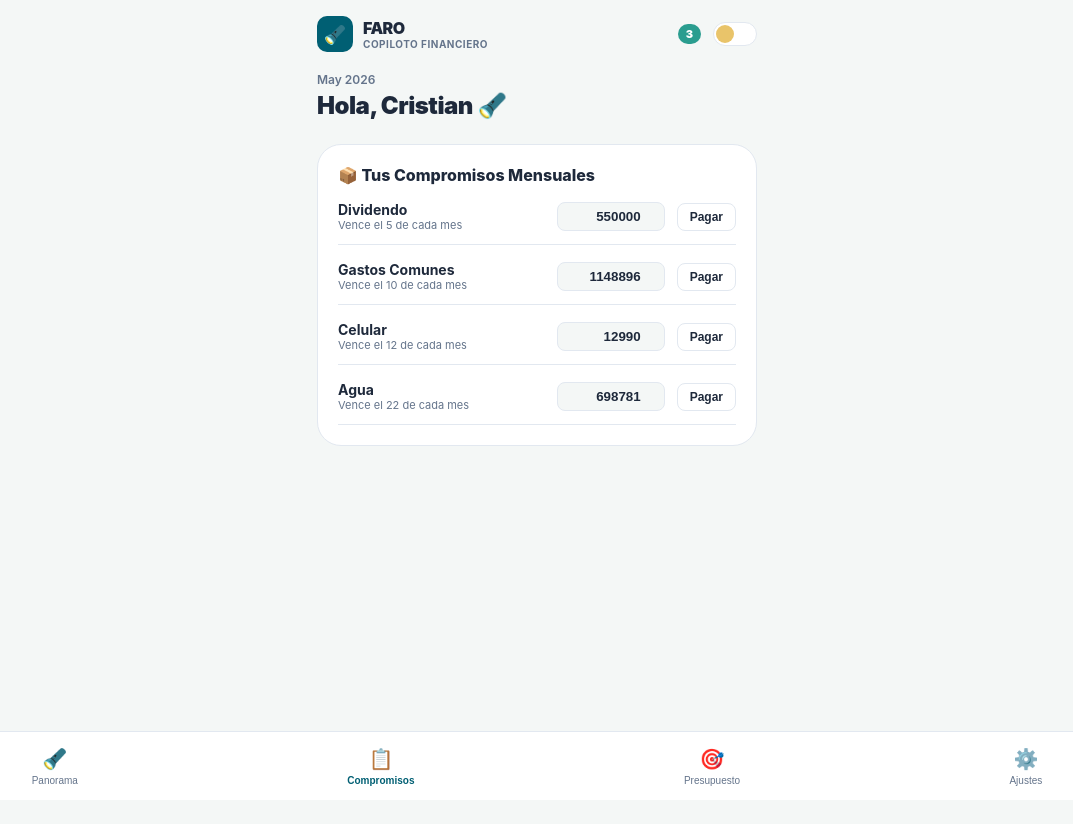
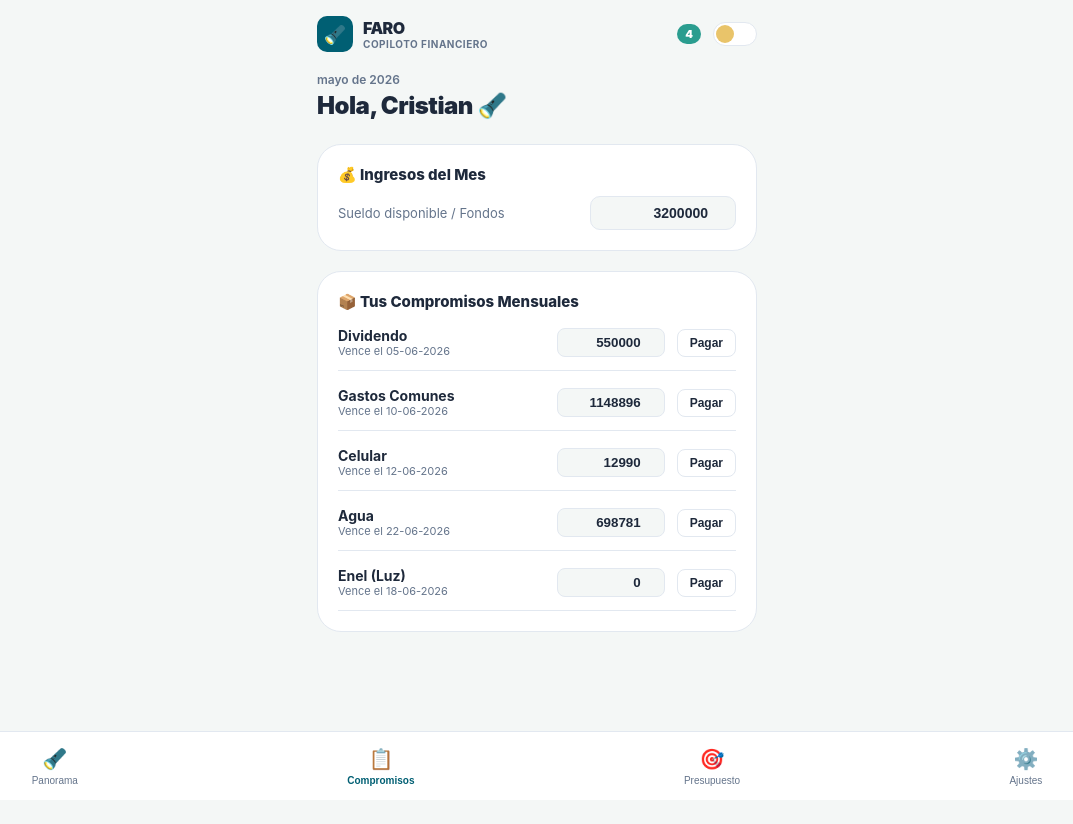
Before and after one commit to cristiancontrerasma-png/Faro-App, a Next.js app: page / in a window 1280 px wide. Both pictures are taken after a click on the button "📋 Compromisos". Shown: the top 824 px of the page, without its empty margins (103-1176 px from the left). Built offline with nearby package versions, Linux system fonts and the light colour scheme.

Commit message:
Update page.jsx

```diff
--- a/app/page.jsx
+++ b/app/page.jsx
@@ -7,7 +7,7 @@ import React, { useState } from 'react';
 const TENSION_MAX = 100;
 
 const EMPRESAS = [
-  {key:"enel",           nombre:"Enel (Luz)",          query:"from:enelchile.cl OR from:notificaciones@enel.cl"},
+  {key:"enel",           nombre:"Enel (Luz)",          query:"from:enelchile.cl OR from:notificaciones@enel.cl OR from:enel.com"},
   {key:"cge",            nombre:"CGE (Luz)",           query:"from:cge.cl"},
   {key:"aguas_andinas",  nombre:"Aguas Andinas",       query:"from:aguasandinas.cl"},
   {key:"esval",          nombre:"ESVAL (Agua)",        query:"from:esval.cl"},
@@ -45,7 +45,8 @@ const co = {
   borderLight: '#E2E8F0', borderDark: '#2C3E50'
 };
 
-const NOW = new Date();
+// RELOJ DE CONTROL - Fijado en la fecha real actual
+const NOW = new Date(2026, 4, 27); // 27 de Mayo, 2026 (Mes 4 en JS es Mayo)
 
 const fmtFull = (v) => {
   if (!v && v !== 0) return '$0';
@@ -80,7 +81,9 @@ function GmailSyncBanner({ boletasDetectadas, onConfirmar, onDescartar, t, isDar
           <div key={b.key} style={{display:"flex",justifyContent:"space-between",alignItems:"center",padding:"10px 13px",background:isDark?"rgba(255,255,255,0.06)":"rgba(255,255,255,0.6)",borderRadius:10,border:'1px solid '+(isDark?'rgba(255,255,255,0.05)':'rgba(0,0,0,0.03)')}}>
             <div>
               <div style={{fontSize:13,fontWeight:700,color:isDark?"#ECFDF5":"#064E3B"}}>{b.nombre}</div>
-              {b.diaVence&&<div style={{fontSize:11,color:t.t3}}>Vence día {b.diaVence}</div>}
+              {b.fechaVenceReal && (
+                <div style={{fontSize:11,color:t.t3}}>Vence el {b.fechaVenceReal.toLocaleDateString('es-CL', {day: 'numeric', month: 'short'})}</div>
+              )}
             </div>
             <div style={{fontSize:16,fontWeight:800,color:t.green}}>{fmtFull(b.monto)}</div>
           </div>
@@ -90,7 +93,7 @@ function GmailSyncBanner({ boletasDetectadas, onConfirmar, onDescartar, t, isDar
         <button onClick={onDescartar} style={{padding:"11px",borderRadius:12,background:"transparent",color:t.t2,border:"1px solid "+(t.border),cursor:"pointer",fontFamily:"inherit",fontWeight:700,fontSize:13}}>
           Ignorar
         </button>
-        <button onClick={()=>onConfirmar(boletasDetectadas)} style={{padding:"11px",borderRadius:12,background:`linear-gradient(135deg,${t.green},#047857)`,color:"#fff",border:"none",cursor:"pointer",fontFamily:"inherit",fontWeight:700,fontSize:13,boxShadow:'0 2px 8px rgba(4,120,87,0.3)'}}>
+        <button onClick={() => onConfirmar(boletasDetectadas)} style={{padding:"11px",borderRadius:12,background:`linear-gradient(135deg,${t.green},#047857)`,color:"#fff",border:"none",cursor:"pointer",fontFamily:"inherit",fontWeight:700,fontSize:13,boxShadow:'0 2px 8px rgba(4,120,87,0.3)'}}>
           ✓ Cargar en FARO
         </button>
       </div>
@@ -112,8 +115,10 @@ function PanoramaView({ data, onBoletasConfirmadas, t, isDark }) {
   const tension = calcTension(compromisos, ingresos, 0);
   const tInfo = tensionInfo(tension);
 
+  // Ordenar por días de vencimiento reales de menor a mayor
   const proximos = compromisos.filter(c=>c.activo&&!c.pagado)
-    .map(c=>({...c,dias:diasHasta(c.dia)})).sort((a,b)=>a.dias-b.dias).slice(0,4);
+    .map(c=>({ ...c, dias: diasHasta(c.dia, c.fechaVenceReal) }))
+    .sort((a,b)=>a.dias-b.dias).slice(0,4);
 
   return (
     <div>
@@ -160,20 +165,27 @@ function PanoramaView({ data, onBoletasConfirmadas, t, isDark }) {
 
       <div style={{background:t.card,borderRadius:24,padding:22,border:'1px solid '+t.border}}>
         <div style={{fontSize:15,fontWeight:800,color:t.text,marginBottom:16}}>⏰ Próximos vencimientos</div>
+        {proximos.length === 0 ? (
+          <div style={{fontSize:13,color:t.textMuted,textAlign:'center',padding:'10px 0'}}>¡No quedan vencimientos pendientes! 🎉</div>
+        ) : (
           <div style={{display:'flex',flexDirection:'column',gap:14}}>
-          {proximos.map(c=>(
+            {proximos.map(c=>{
+              const textoDias = c.dias === 0 ? "Vence hoy 🚨" : c.dias < 0 ? `Venció hace ${Math.abs(c.dias)} días ⚠️` : `En ${c.dias} días`;
+              return (
                 <div key={c.id} style={{display:'flex',alignItems:'center',justifyContent:'space-between'}}>
                   <div style={{display:'flex',alignItems:'center',gap:12}}>
                     <span style={{fontSize:20}}>{getIcon(c.nombre)}</span>
                     <div>
                       <div style={{fontSize:14,fontWeight:700,color:t.text}}>{c.nombre}</div>
-                  <div style={{fontSize:11,color:t.textMuted}}>Día {c.dia} del mes</div>
+                      <div style={{fontSize:11,color:c.dias <= 2 ? co.red : t.textMuted, fontWeight: c.dias <= 2 ? '700' : '500'}}>{textoDias} ({c.fechaVenceReal ? c.fechaVenceReal.toLocaleDateString('es-CL', {day:'numeric', month:'short'}) : `Día ${c.dia}`})</div>
                     </div>
                   </div>
                   <div style={{fontSize:14,fontWeight:800,color:t.text}}>{fmtFull(c.monto)}</div>
                 </div>
-          ))}
+              );
+            })}
           </div>
+        )}
       </div>
     </div>
   );
@@ -182,16 +194,33 @@ function PanoramaView({ data, onBoletasConfirmadas, t, isDark }) {
 // ==========================================
 // VISTA: COMPROMISOS
 // ==========================================
-function CompromisosView({ data, onTogglePago, onUpdateMonto, t }) {
+function CompromisosView({ data, onTogglePago, onUpdateMonto, onUpdateIngresos, t }) {
   return (
+    <div style={{display:'flex', flexDirection:'column', gap:20}}>
+
       <div style={{background:t.card,borderRadius:24,padding:20,border:'1px solid '+t.border}}>
-      <div style={{fontSize:16,fontWeight:800,color:t.text,marginBottom:16}}>📦 Tus Compromisos Mensuales</div>
+        <div style={{fontSize:15,fontWeight:800,color:t.text,marginBottom:12}}>💰 Ingresos del Mes</div>
+        <div style={{display:'flex',justifyContent:'space-between',alignItems:'center'}}>
+          <div style={{fontSize:13,color:t.textMuted}}>Sueldo disponible / Fondos</div>
+          <input
+            type="number"
+            value={data.ingresos}
+            onChange={(e) => onUpdateIngresos(e.target.value)}
+            style={{width:120,padding:'8px 12px',borderRadius:10,border:'1px solid '+t.border,background:t.bg,color:t.text,fontWeight:'800',textAlign:'right',fontSize:14}}
+          />
+        </div>
+      </div>
+
+      <div style={{background:t.card,borderRadius:24,padding:20,border:'1px solid '+t.border}}>
+        <div style={{fontSize:15,fontWeight:800,color:t.text,marginBottom:16}}>📦 Tus Compromisos Mensuales</div>
         <div style={{display:'flex',flexDirection:'column',gap:16}}>
           {data.compromisos.map(c => (
             <div key={c.id} style={{display:'flex',justifyContent:'space-between',alignItems:'center',paddingBottom:12,borderBottom:'1px solid '+t.border}}>
               <div>
                 <div style={{fontSize:14,fontWeight:700,color:t.text,textDecoration:c.pagado?'line-through':'none',opacity:c.pagado?0.5:1}}>{c.nombre}</div>
-              <div style={{fontSize:11,color:t.textMuted}}>Vence el {c.dia} de cada mes</div>
+                <div style={{fontSize:11,color:t.textMuted}}>
+                  {c.fechaVenceReal ? `Vence el ${c.fechaVenceReal.toLocaleDateString('es-CL')}` : `Día ${c.dia} de cada mes`}
+                </div>
               </div>
               <div style={{display:'flex',alignItems:'center',gap:12}}>
                 <input
@@ -208,11 +237,12 @@ function CompromisosView({ data, onTogglePago, onUpdateMonto, t }) {
           ))}
         </div>
       </div>
+    </div>
   );
 }
 
 // ==========================================
-// VISTA: PRESUPUESTO
+// VISTAS ADICIONALES (PRESUPUESTO Y AJUSTES)
 // ==========================================
 function PresupuestoView({ data, t }) {
   return (
@@ -225,9 +255,6 @@ function PresupuestoView({ data, t }) {
   );
 }
 
-// ==========================================
-// VISTA: AJUSTES
-// ==========================================
 function AjustesView({ t }) {
   return (
     <div style={{background:t.card,borderRadius:24,padding:20,border:'1px solid '+t.border}}>
@@ -244,7 +271,7 @@ function AjustesView({ t }) {
   );
 }
 
-// Lógica de Soporte
+// Lógica de cálculo y fechas core
 function calcTension(compromisos, ingresos, gastado) {
   if (!ingresos) return 0;
   const pendientes = compromisos.filter(c=>c.activo&&!c.pagado).reduce((s,c)=>s+Number(c.monto||0),0);
@@ -255,11 +282,25 @@ function tensionInfo(t) {
   if (t < 75) return { label: 'Zona de cuidado', color: co.yellow, emoji: '🟡' };
   return { label: 'Zona crítica', color: co.red, emoji: '🚨' };
 }
-function diasHasta(dia) {
-  const target = new Date(NOW.getFullYear(), NOW.getMonth(), dia);
-  if (target < NOW && dia < NOW.getDate()) target.setMonth(target.getMonth() + 1);
-  return Math.ceil((target - NOW) / (1000 * 60 * 60 * 24));
+
+// NUEVA FUNCIÓN: Calcula días usando objetos Date reales
+function diasHasta(diaDefecto, fechaReal) {
+  let target;
+  if (fechaReal) {
+    target = new Date(fechaReal);
+  } else {
+    target = new Date(NOW.getFullYear(), NOW.getMonth(), diaDefecto);
+    if (target < NOW && diaDefecto < NOW.getDate()) target.setMonth(target.getMonth() + 1);
   }
+
+  // Resetear horas para cálculo limpio por días enteros
+  const d1 = new Date(NOW.getFullYear(), NOW.getMonth(), NOW.getDate());
+  const d2 = new Date(target.getFullYear(), target.getMonth(), target.getDate());
+
+  const diffTime = d2 - d1;
+  return Math.round(diffTime / (1000 * 60 * 60 * 24));
+}
+
 function getIcon(n) {
   const l = n.toLowerCase();
   if (l.includes('luz')||l.includes('enel')) return '💡';
@@ -278,16 +319,19 @@ export default function FaroApp() {
   const [data, setData] = useState({
     ingresos: 3200000,
     compromisos: [
-      { id: 1, nombre: 'Dividendo', monto: 550000, dia: 5, activo: true, pagado: false },
-      { id: 2, nombre: 'Gastos Comunes', monto: 1148896, dia: 10, activo: true, pagado: false },
-      { id: 3, nombre: 'Celular', monto: 12990, dia: 12, activo: true, pagado: false },
-      { id: 4, nombre: 'Agua', monto: 698781, dia: 22, activo: true, pagado: false }
+      { id: 1, nombre: 'Dividendo', monto: 550000, dia: 5, fechaVenceReal: new Date(2026, 5, 5), activo: true, pagado: false }, // 5 de Junio
+      { id: 2, nombre: 'Gastos Comunes', monto: 1148896, dia: 10, fechaVenceReal: new Date(2026, 5, 10), activo: true, pagado: false }, // 10 de Junio
+      { id: 3, nombre: 'Celular', monto: 12990, dia: 12, fechaVenceReal: new Date(2026, 5, 12), activo: true, pagado: false }, // 12 de Junio
+      { id: 4, nombre: 'Agua', monto: 698781, dia: 22, fechaVenceReal: new Date(2026, 5, 22), activo: true, pagado: false }, // 22 de Junio
+      { id: 5, nombre: 'Enel (Luz)', monto: 0, dia: 18, fechaVenceReal: new Date(2026, 5, 18), activo: true, pagado: false } // Proxima boleta Enel: 18 de Junio
     ],
     categorias: [],
     boletasGmail: [
-      { key: 'agua', nombre: 'Agua', monto: 698781, diaVence: '22' },
-      { key: 'gastos_comunes', nombre: 'Gastos Comunes', monto: 1148896, diaVence: '10' },
-      { key: 'scotiabank', nombre: 'Dividendo', monto: 550000, diaVence: '05' }
+      // La boleta que llegó el lunes pasado vencía el 11 de Junio (un ejemplo de fecha real de cobro)
+      { key: 'enel', nombre: 'Enel (Luz)', monto: 45230, fechaVenceReal: new Date(2026, 5, 11) },
+      { key: 'agua', nombre: 'Agua', monto: 698781, fechaVenceReal: new Date(2026, 5, 22) },
+      { key: 'gastos_comunes', nombre: 'Gastos Comunes', monto: 1148896, fechaVenceReal: new Date(2026, 5, 10) },
+      { key: 'scotiabank', nombre: 'Dividendo', monto: 550000, fechaVenceReal: new Date(2026, 5, 5) }
     ]
   });
 
@@ -302,8 +346,26 @@ export default function FaroApp() {
     green: co.green
   };
 
-  const handleBoletasConfirmadas = (boletasRestantes) => {
-    setData(prev => ({ ...prev, boletasGmail: boletasRestantes }));
+  const handleBoletasConfirmadas = (boletasAProcesar) => {
+    setData(prev => {
+      const compromisosActualizados = prev.compromisos.map(comp => {
+        const boletaDetectada = boletasAProcesar.find(b =>
+          b.nombre.toLowerCase().includes(comp.nombre.toLowerCase()) ||
+          comp.nombre.toLowerCase().includes(b.nombre.toLowerCase())
+        );
+        if (boletaDetectada) {
+          // Al cargar, inyectamos tanto el monto real como la fecha de vencimiento real extraída
+          return { ...comp, monto: boletaDetectada.monto, fechaVenceReal: boletaDetectada.fechaVenceReal };
+        }
+        return comp;
+      });
+
+      return {
+        ...prev,
+        compromisos: compromisosActualizados,
+        boletasGmail: []
+      };
+    });
   };
 
   const handleTogglePago = (id) => {
@@ -317,6 +379,13 @@ export default function FaroApp() {
     setData(prev => ({
       ...prev,
       compromisos: prev.compromisos.map(c => c.id === id ? { ...c, monto: Number(nuevoMonto) } : c)
+    }));
+  };
+
+  const handleUpdateIngresos = (nuevoIngreso) => {
+    setData(prev => ({
+      ...prev,
+      ingresos: Number(nuevoIngreso)
     }));
   };
 
@@ -343,15 +412,17 @@ export default function FaroApp() {
           </div>
         </div>
 
-        <div style={{ fontSize: 12, color: t.textMuted, fontWeight: 600 }}>May 2026</div>
+        <div style={{ fontSize: 12, color: t.textMuted, fontWeight: 600 }}>
+          {NOW.toLocaleDateString('es-CL', { month: 'long', year: 'numeric' })}
+        </div>
         <div style={{ fontSize: 24, fontWeight: 900, color: t.text, marginTop: 4, marginBottom: 24, letterSpacing: -0.5 }}>Hola, Cristian 🔦</div>
 
-        {/* Renderizado Condicional de las Pestañas */}
+        {/* Renderizado Condicional */}
         {activeTab === 'panorama' && (
           <PanoramaView data={data} onBoletasConfirmadas={handleBoletasConfirmadas} t={t} isDark={isDark} />
         )}
         {activeTab === 'compromisos' && (
-          <CompromisosView data={data} onTogglePago={handleTogglePago} onUpdateMonto={handleUpdateMonto} t={t} />
+          <CompromisosView data={data} onTogglePago={handleTogglePago} onUpdateMonto={handleUpdateMonto} onUpdateIngresos={handleUpdateIngresos} t={t} />
         )}
         {activeTab === 'presupuesto' && (
           <PresupuestoView data={data} t={t} />
@@ -360,7 +431,7 @@ export default function FaroApp() {
           <AjustesView t={t} />
         )}
 
-        {/* Menu de Navegación Fijo */}
+        {/* Menú inferior */}
         <div style={{ position: 'fixed', bottom: 0, left: 0, right: 0, background: t.card, borderTop: '1px solid ' + t.border, height: 68, display: 'flex', justifyContent: 'space-around', alignItems: 'center', paddingBottom: 'env(safe-area-inset-bottom)', zIndex: 100 }}>
           <button onClick={() => setActiveTab('panorama')} style={{ background: 'none', border: 'none', display: 'flex', flexDirection: 'column', alignItems: 'center', gap: 4, cursor: 'pointer', color: activeTab === 'panorama' ? co.primary : t.textMuted }}>
             <span style={{ fontSize: 20 }}>🔦</span>
```
Lines whose indentation alone changed are shown as unchanged.
